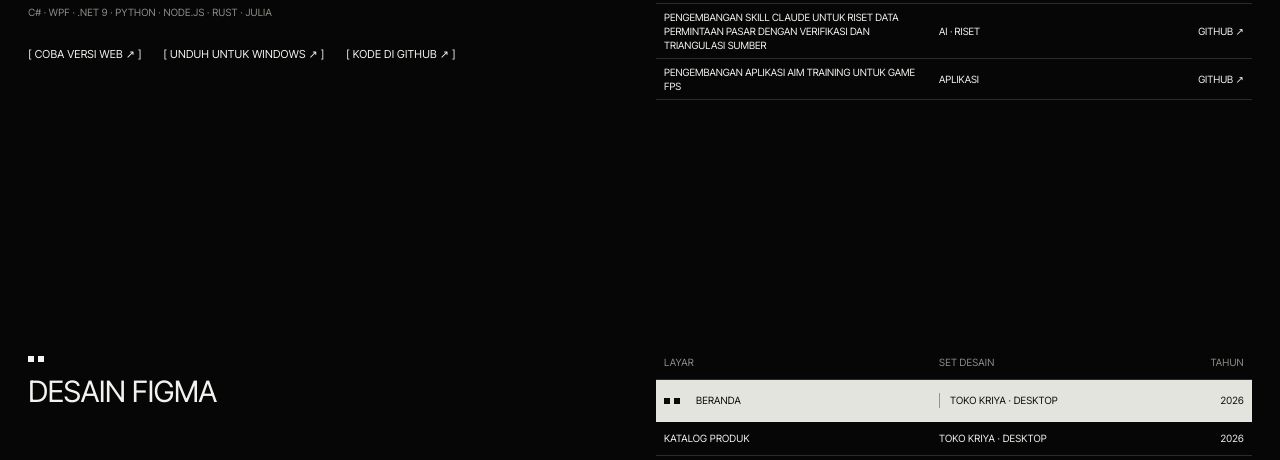
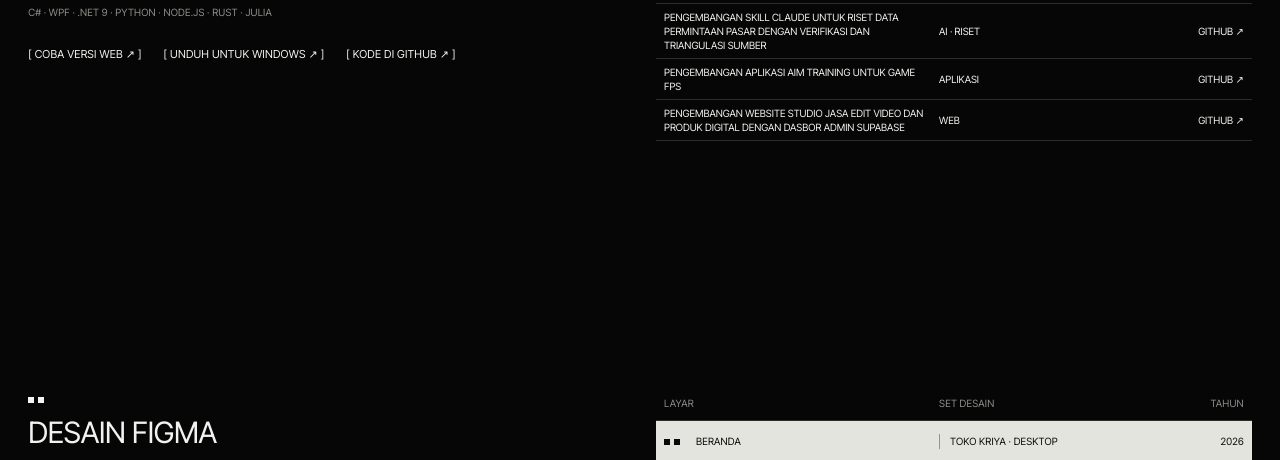
Before and after one commit to FazaRizkyA/FazaRizkyA.github.io, a plain HTML site: page index.html in a window 1280 px wide. Shown: the part 2210-2670 px from the top of the page. Drawn offline with nearby package versions, Linux system fonts and the light colour scheme.

Commit message:
Add KARYAFRAME Studio project

```diff
--- a/index.html
+++ b/index.html
@@ -128,6 +128,7 @@
           <a class="srow srow--link" href="https://github.com/FazaRizkyA/ai-market-research-prd" target="_blank" rel="noopener"><span>Pengembangan AI market research engine untuk frontend template berbasis PRD dan TECH-SPEC</span><span>AI · Web</span><span>GitHub ↗</span></a>
           <a class="srow srow--link" href="https://github.com/FazaRizkyA/market-demand-research" target="_blank" rel="noopener"><span>Pengembangan skill Claude untuk riset data permintaan pasar dengan verifikasi dan triangulasi sumber</span><span>AI · Riset</span><span>GitHub ↗</span></a>
           <a class="srow srow--link" href="https://github.com/FazaRizkyA/aim-training" target="_blank" rel="noopener"><span>Pengembangan aplikasi aim training untuk game FPS</span><span>Aplikasi</span><span>GitHub ↗</span></a>
+          <a class="srow srow--link" href="https://github.com/FazaRizkyA/karyaframe-studio" target="_blank" rel="noopener"><span>Pengembangan website studio jasa edit video dan produk digital dengan dasbor admin Supabase</span><span>Web</span><span>GitHub ↗</span></a>
         </div>
       </div>
     </section>
```
